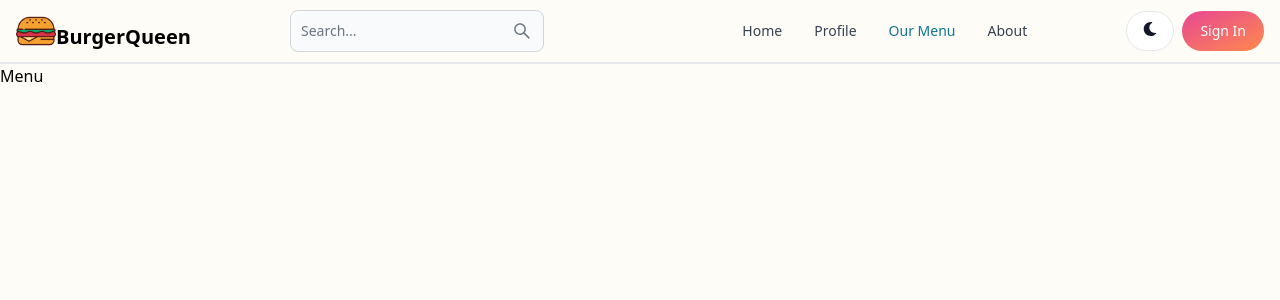
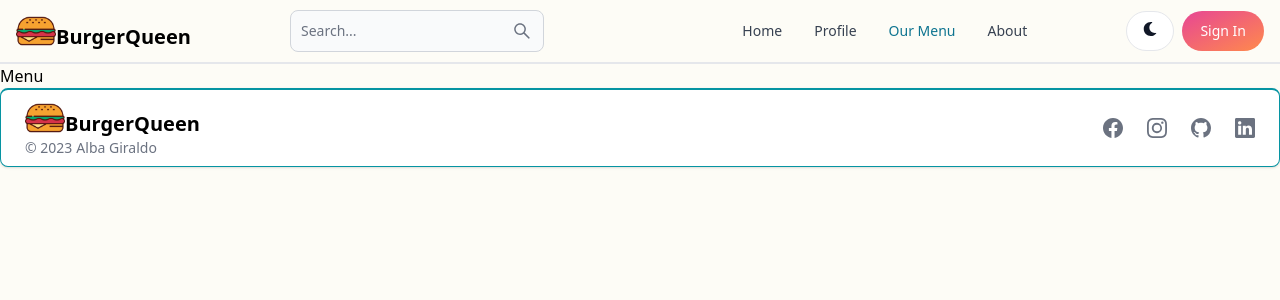
Before and after one commit to agiraldomolina/mern-BurgerQueen, a React (Vite) app in the folder client/: page /menu in a window 1280 px wide. Shown: the top 300 px of the page. Built offline with nearby package versions, Linux system fonts and the light colour scheme.

Commit message:
create and add the footer component

```diff
--- a/client/src/App.jsx
+++ b/client/src/App.jsx
@@ -7,6 +7,7 @@ import About from './pages/About'
 import Header from './components/Header'
 import Search from './pages/Search'
 import Menu from './pages/Menu'
+import  Footer  from './components/Footer'
 
 export default function App() {
   return (
@@ -21,6 +22,7 @@ export default function App() {
         <Route path="/search" element={<Search/>} />
         <Route path="/menu" element={<Menu/>} />
       </Routes>
+      <Footer/>
     </BrowserRouter>
   )
 }
--- /dev/null
+++ b/client/src/components/Footer.jsx
@@ -0,0 +1,38 @@
+import { Footer } from 'flowbite-react';
+import { Link } from 'react-router-dom';
+import { BsFacebook, BsInstagram, BsGithub, BsLinkedin } from 'react-icons/bs';
+import burgerIcon from '../assets/images/burgerIcon.png';
+
+export default function FooterComponent() {
+  return (
+    <Footer container className='border border-t-2 border-teal-500 py-2'>
+      <div className="flex flex-col w-full sm:justify-between sm:grid sm:grid-cols-2">
+        {/* div right side */}
+        <div className='flex flex-col justify-start sm:items-start'>
+          <div className="flex align-items-center">
+            <Link to='/' className='flex text-sm sm:text-xl font-semibold dark:text-white'>
+              <span className='flex items-end'>
+                <img src={burgerIcon} alt='burger icon' className='h-10 w-10' />
+                <span>BurgerQueen</span>
+              </span>
+            </Link>
+          </div>
+          <div>
+            <Footer.Copyright
+              href='#'
+              by="Alba Giraldo"
+              year={new Date().getFullYear()}
+            />
+          </div>
+        </div>
+        {/* div left side */}
+        <div className="flex gap-6 mt-4 items-center sm:mt-0 sm:justify-end">
+          <Footer.Icon href='https://www.facebook.com/alba.n.giraldo.1' icon={BsFacebook} target='_blank' />
+          <Footer.Icon href='https://www.instagram.com/albitagiraldo2019/' icon={BsInstagram} target='_blank' />
+          <Footer.Icon href='https://www.github.com/agiraldomolina' icon={BsGithub} />
+          <Footer.Icon href='https://linkedin.com/in/alba-giraldo-6086a046/' icon={BsLinkedin} />
+        </div>
+      </div>
+    </Footer>
+  );
+}
```
